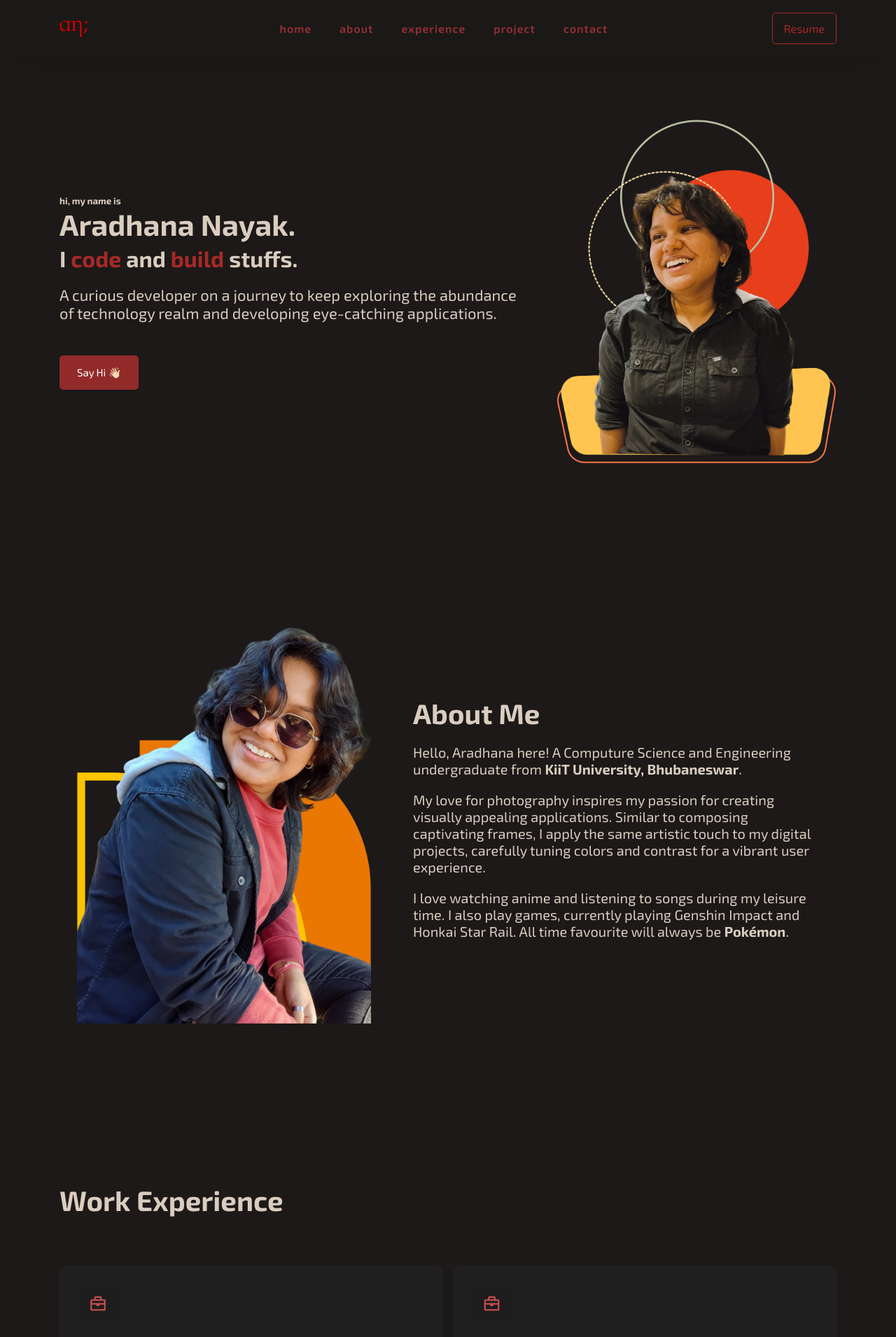
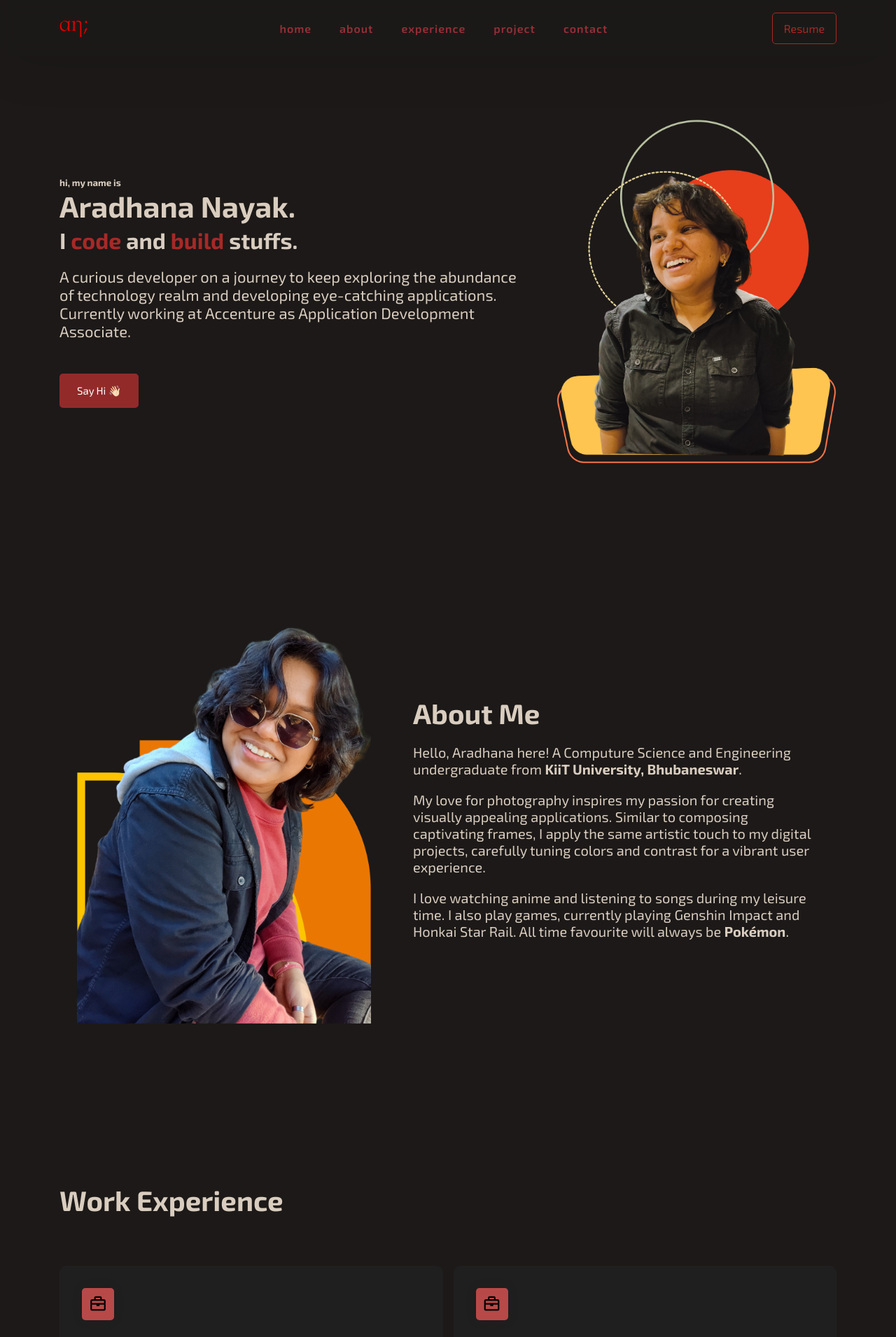
Before and after one commit to aradhana1807/aradhana-s-portfolio, a React (Create React App) app: page / in a window 1280 px wide. Shown: the top 1911 px of the page at 70% size. Built offline with nearby package versions, Linux system fonts and the light colour scheme.

Commit message:
few changes has been made

```diff
--- a/src/components/Home.js
+++ b/src/components/Home.js
@@ -11,7 +11,7 @@ const Home = () => {
                 <h3>I <span>code</span> and <span>build</span> stuffs.</h3>
                 <p>
                     A curious developer on a journey to keep exploring the abundance of
-                    technology realm and developing eye-catching applications.
+                    technology realm and developing eye-catching applications. Currently working at Accenture as Application Development Associate.
                 </p>
                 <button onClick={() => window.location.href = 'mailto:aradhana.zero@gmail.com'}>Say Hi 👋🏻</button>
             </div>
--- a/src/components/styles/Experience.css
+++ b/src/components/styles/Experience.css
@@ -31,7 +31,7 @@
   display: flex;
   align-items: center;
   justify-content: center;
-  background-color: #1e1d1d;
+  background-color: #b84949;
   width: 46px;
   height: 46px;
   border-radius: 5px;
@@ -41,7 +41,7 @@
 
 .experience .experience-items .item .icon i {
   font-size: 26px;
-  color: #c75050;
+  color: #000000;
 }
 
 .experience .experience-items .item h4 {
```
